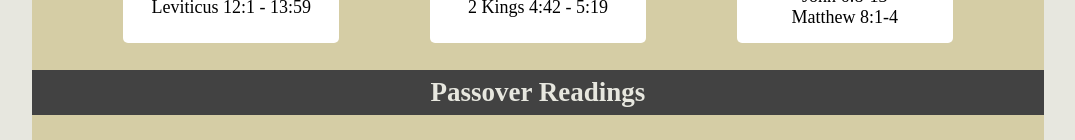
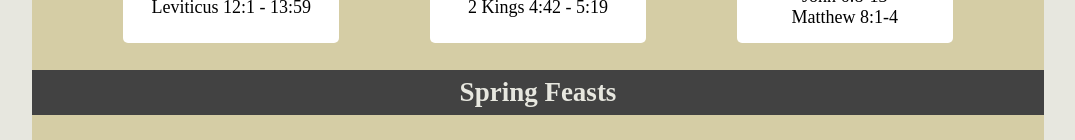
Before and after one commit to Daniel-Thompson-91/weekly-readings, a plain HTML site: page index.html in a window 1280 px wide. Shown: the part 363-503 px from the top of the page, without its empty margins (102-1177 px from the left). Drawn offline with Linux system fonts and the light colour scheme.

Commit message:
remove passover readings section

```diff
--- a/index.html
+++ b/index.html
@@ -108,7 +108,9 @@
         </section>
       </section> -->
 
-      <section class="sub-header">
+      <!--Passover Section-->
+
+      <!-- <section class="sub-header">
         <h2>Passover Readings</h2>
       </section>
       <section class="container passover-container">
@@ -239,7 +241,7 @@
             </p>
           </section>
         </section>
-      </section>
+      </section> -->
 
       <!-- Feasts Section -->
 
```
